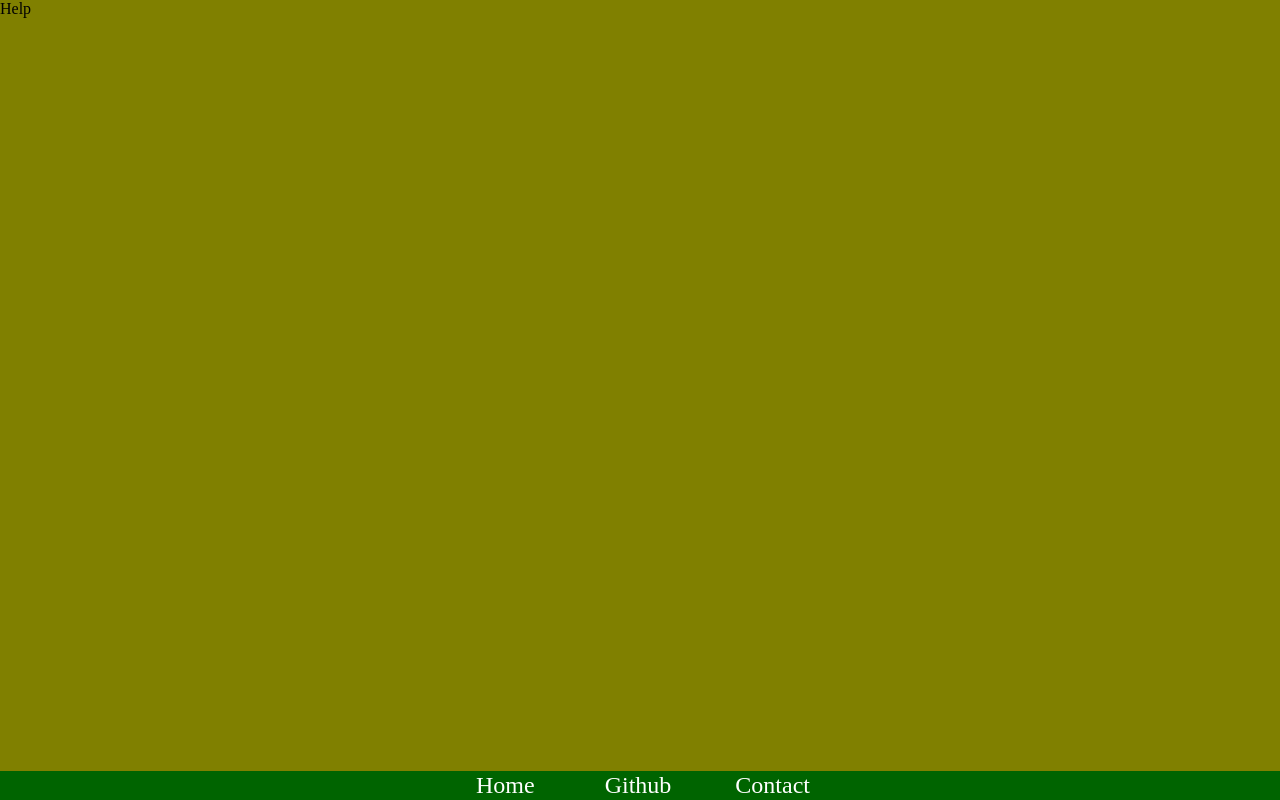
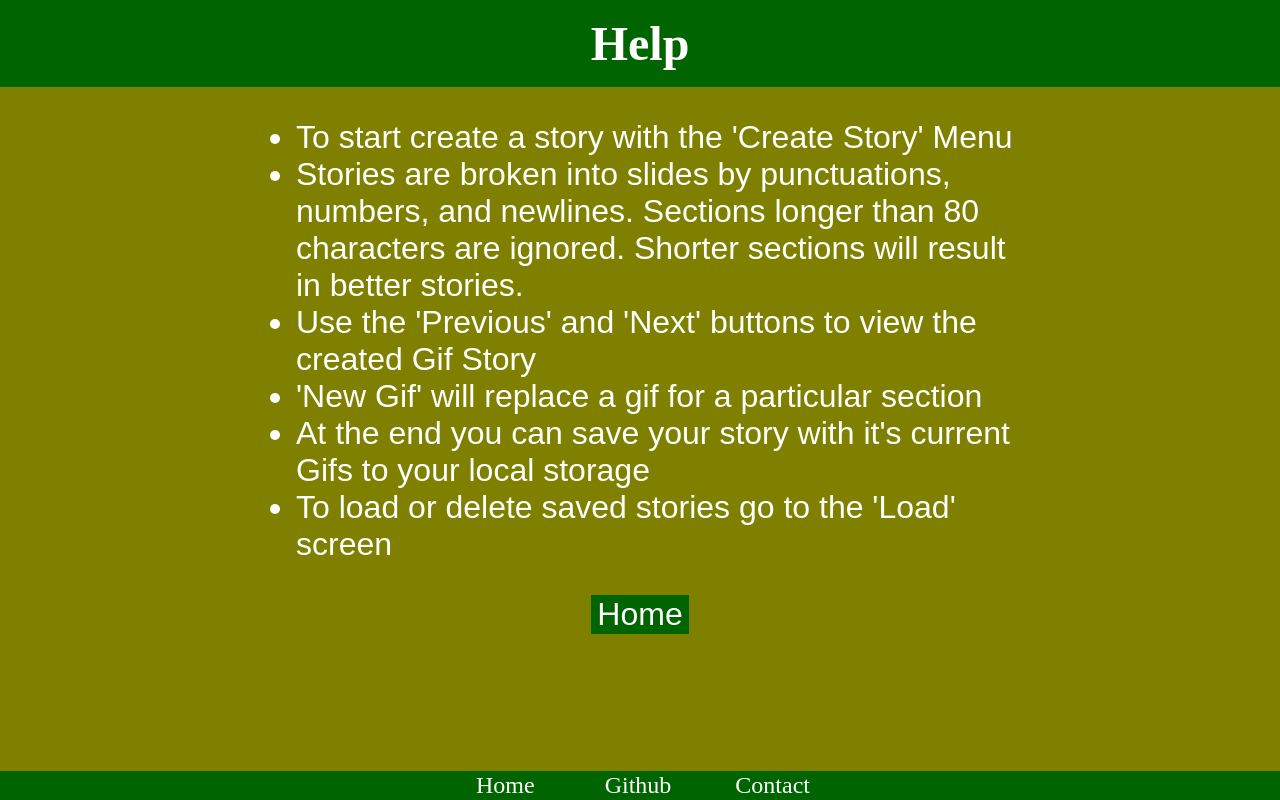
Before and after one commit to BenTheChi/gif-story, a React (Create React App) app: page /help in a window 1280 px wide. Built offline with nearby package versions, Linux system fonts and the light colour scheme; a web font is replaced by a local one.

Commit message:
Added more CSS, help screen, and titles

```diff
--- a/src/components/Create.js
+++ b/src/components/Create.js
@@ -13,6 +13,7 @@ class Create extends React.Component {
     render(){
         return (
             <div>
+                <h1 className="title__home">Create Story</h1>
                 <CreateForm onSubmit={this.onSubmit}/>
             </div>
         )
--- a/src/components/Help.js
+++ b/src/components/Help.js
@@ -1,9 +1,19 @@
 import React from 'react'
+import {Link} from 'react-router-dom'
 
 const Help = () => {
     return (
-        <div>
-            Help
+        <div className="help__container">
+            <h1 className="title__home">Help</h1>
+            <ul>
+                <li>To start create a story with the 'Create Story' Menu</li>
+                <li>Stories are broken into slides by punctuations, numbers, and newlines.  Sections longer than 80 characters are ignored.  Shorter sections will result in better stories.</li>
+                <li>Use the 'Previous' and 'Next' buttons to view the created Gif Story</li>
+                <li>'New Gif' will replace a gif for a particular section</li>
+                <li>At the end you can save your story with it's current Gifs to your local storage</li>
+                <li>To load or delete saved stories go to the 'Load' screen</li>
+            </ul>
+            <button><Link to={`/`}>Home</Link></button>
         </div>
     )
 }
--- a/src/components/Story.js
+++ b/src/components/Story.js
@@ -39,18 +39,31 @@ class Story extends React.Component {
 
     render(){
         let slide = 0
-        let src = "https://giphy.com/embed/gw3IWyGkC0rsazTi"
-        let text = "Test"
-
-        if(this.props.slide){
-            slide = this.props.slide
-        }
+        let src = "https://giphy.com/embed/Igh0Fg7259bSU"
+        let text = "No story loaded!"
 
         if(this.props.story){
+            slide = this.props.slide
             src = this.props.story.slides[slide-1].embed_url
             text = this.props.story.slides[slide-1].keywords
         }
 
+        if(slide === 0){
+            return (
+                <div className="story__container">
+                    <div id="pageContainer" className="page__container">Page <span id="pageCounter">{slide}</span></div>
+                    <div className="gif__container story">
+                        <iframe src={src} frameBorder="0" title="story" id="story-gif"></iframe>
+                    </div>
+                    <p id="story-text">{text}</p>
+                    <div className="button__menu">
+                        <div className="button__container">
+                            <button type="button" id="prev" onClick={() => {history.push('/')}}>Home</button>
+                        </div>
+                    </div>
+                </div>
+            )
+        }
         return (
             <div className="story__container">
                 <div id="pageContainer" className="page__container">Page <span id="pageCounter">{slide}</span></div>
--- a/src/components/Title.js
+++ b/src/components/Title.js
@@ -9,6 +9,7 @@ class Title extends React.Component {
     }
 
     render(){
+        if(this.props.title){
             return (
                 <div className="title__container">
                     <div>
@@ -17,6 +18,17 @@ class Title extends React.Component {
                     </div>
                 </div>
             )
+        }
+        else{
+            return (
+                <div className="title__container">
+                    <div>
+                        <h1 className="title__title">No Story Loaded!</h1>
+                        <button><Link to={`/`}>Home</Link></button>
+                    </div>
+                </div>
+            )
+        }
     }
 }
 
--- a/src/components/main.css
+++ b/src/components/main.css
@@ -193,6 +193,19 @@ a:hover{
     color: red;
 }
 
+.help__container{
+    font-size: 2rem;
+    font-family: 'Oswald', sans-serif;
+    text-align: center;
+    color: white;
+}
+
+.help__container ul{
+    text-align: left;
+    margin-left: 20%;
+    margin-right: 20%;
+}
+
 @media(min-width: 415px){
     .title__home{
         font-size: 3rem;
--- a/src/story/Story.js
+++ b/src/story/Story.js
@@ -15,7 +15,7 @@ export default class Story {
         .then((response) => {
             let embed_url = originalUrl
 
-            if(response.data.data.length == 0){
+            if(response.data.data.length === 0){
                 embed_url = "https://giphy.com/embed/3o7aTskHEUdgCQAXde"
                 keywords = "No GIFs found for - " + keywords.trim()
             }
```
Lines whose indentation alone changed are shown as unchanged.
